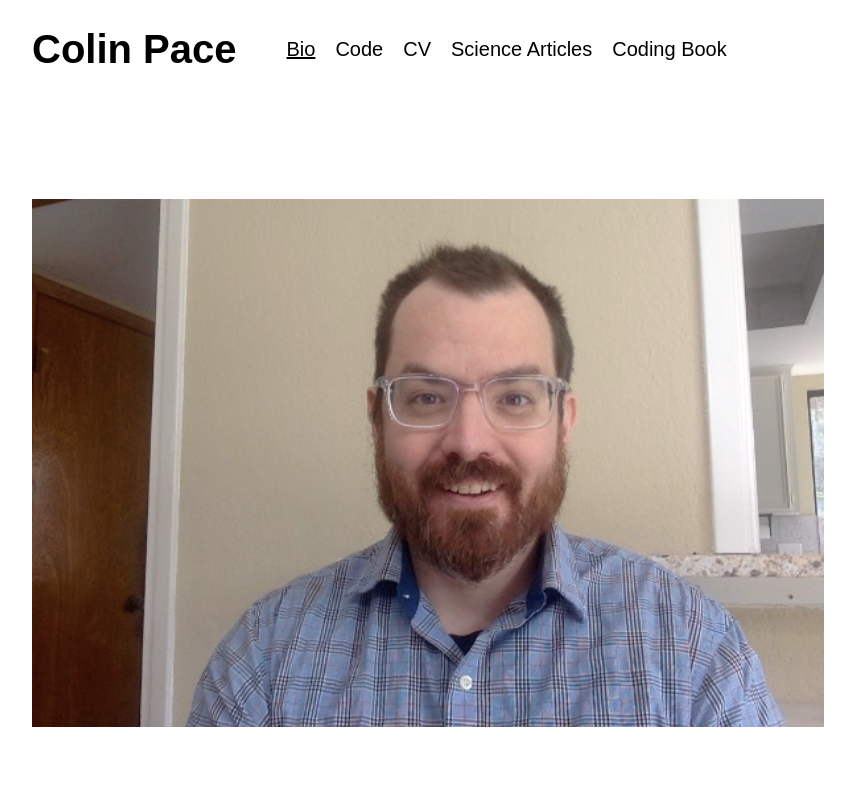
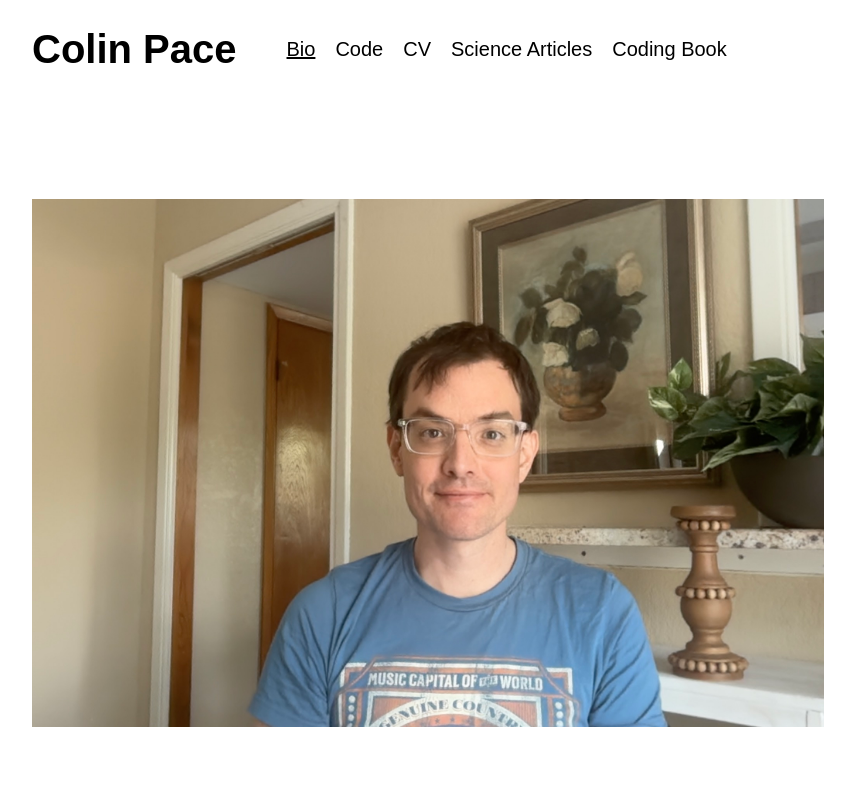
Before and after one commit to Colin-Pace/Portfolio, a React (Create React App) app: page / in a window 1280 px wide. Shown: the top 800 px of the page, without its empty margins (208-1063 px from the left). Built offline with nearby package versions, Linux system fonts and the light colour scheme.

Commit message:
changed image

```diff
--- a/src/Profile.js
+++ b/src/Profile.js
@@ -6,7 +6,7 @@ function Profile() {
     <div>
       <img
         id = 'portrait'
-        src = {require('./portrait.jpg')}
+        src = {require('./selfPortrait.jpg')}
       />
       <p id = 'firstParagraph' className = 'lastText'>I am a Geographic Information Systems (GIS) Analyst with a background in anthropology, South Asian languages, and science, technology, engineering, and mathematics (STEM). I bring a combination of analytical rigor, cultural fluency, and technical acumen to my work. My intellectual interests range from science and technology, to environmentalism and plant-based diets. I am committed to cultivating a mindful and erudite life.</p>
     </div>
```
Also changed, not shown: src/portrait.jpg (deleted), src/selfPortrait.jpg (added).
